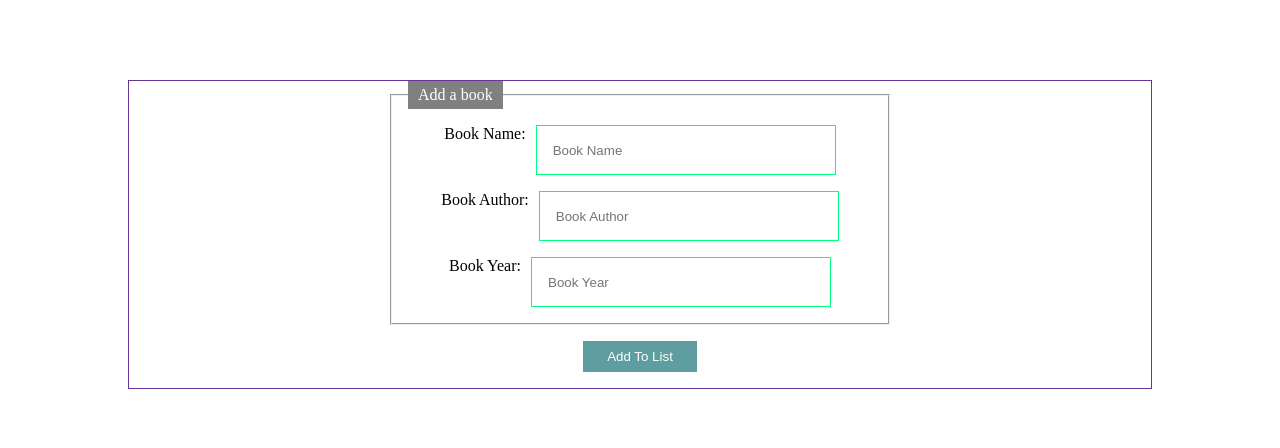
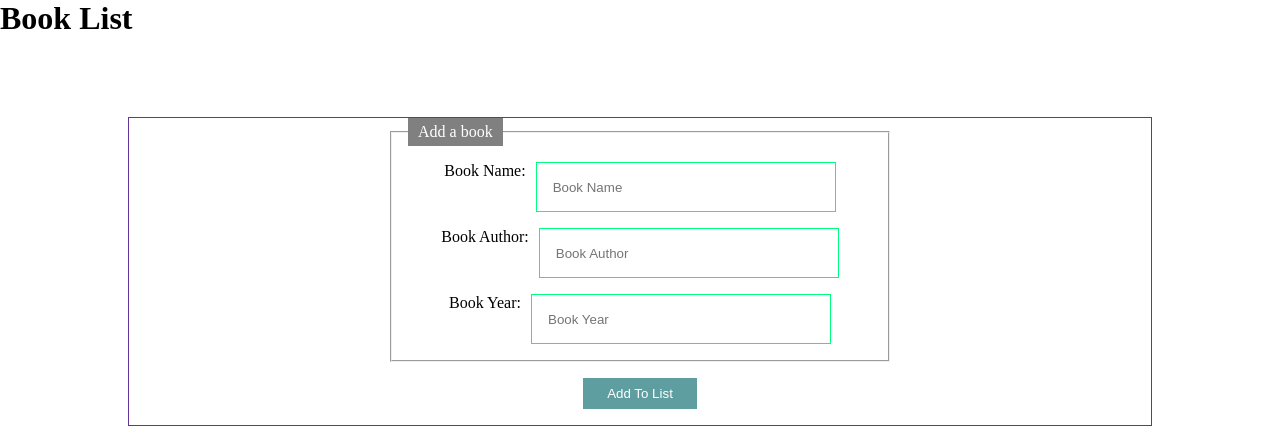
Before and after one commit to RakibRahman/book-list, a plain HTML site: page index.html in a window 1280 px wide. Drawn offline with Linux system fonts and the light colour scheme.

Commit message:
Title added

```diff
--- a/index.html
+++ b/index.html
@@ -9,6 +9,7 @@
   </head>
   <body>
     <main>
+      <h1 id="title">Book List</h1>
       <form name="books">
         <fieldset id="bookInfo">
           <legend>Add a book</legend>
```
